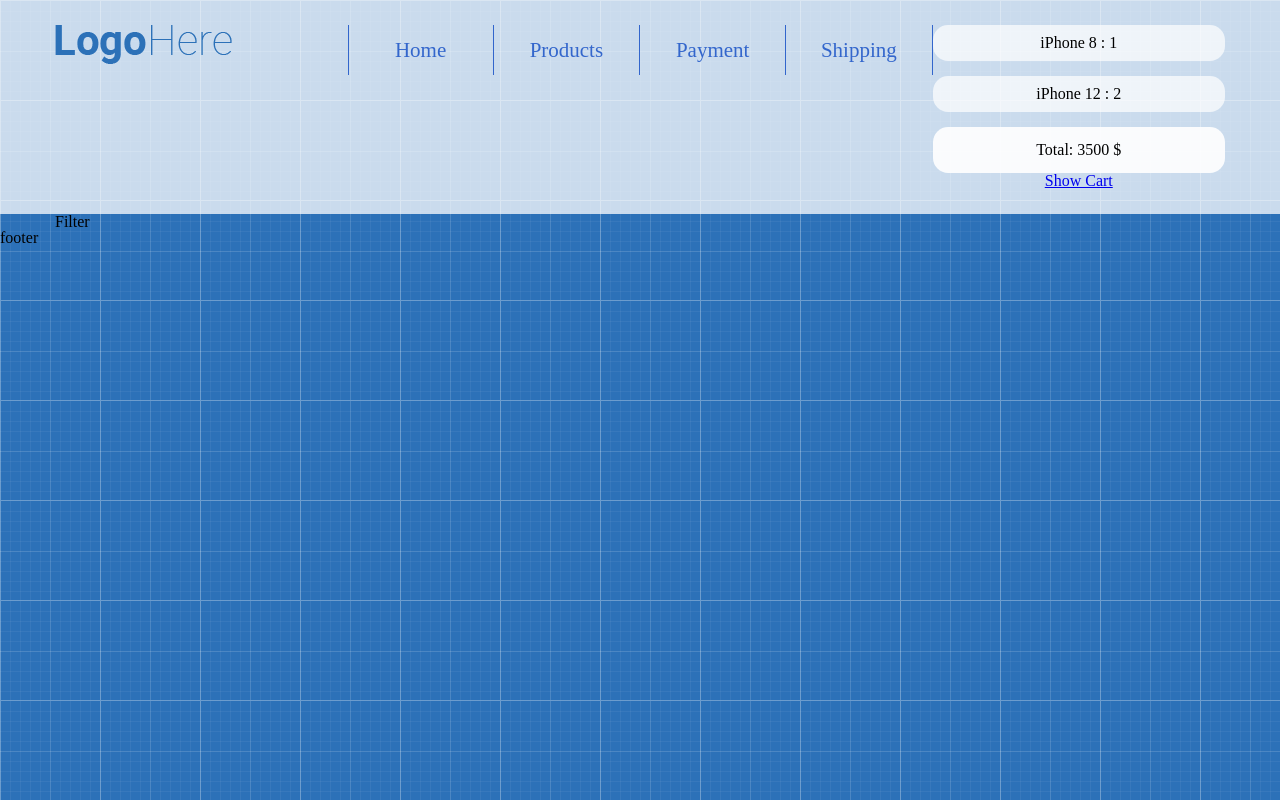
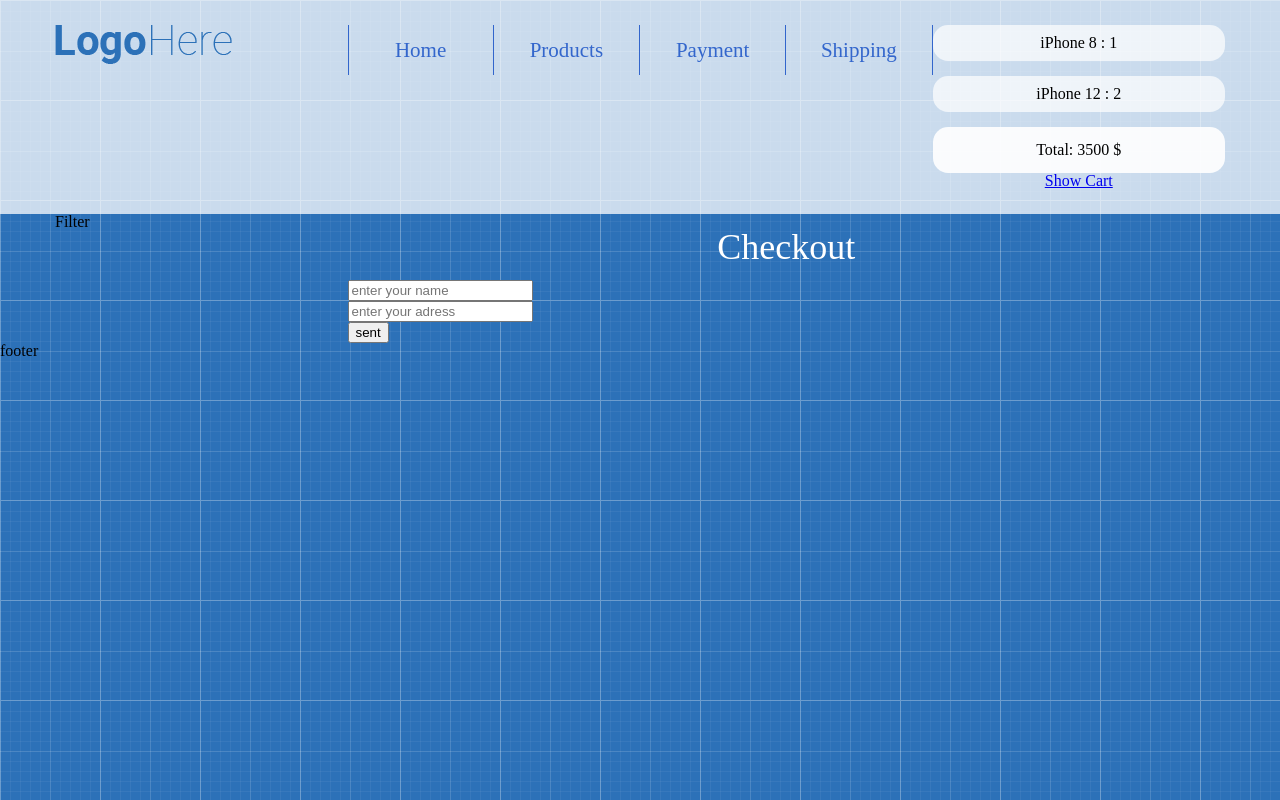
Before and after one commit to MXML11LN/Demo-shop-react, a React (Create React App) app: page /checkout in a window 1280 px wide. Built offline with nearby package versions, Linux system fonts and the light colour scheme.

Commit message:
added theckout page and methods to it

```diff
--- a/src/App/Main/CartPage/CartPage.js
+++ b/src/App/Main/CartPage/CartPage.js
@@ -1,4 +1,5 @@
 import React from "react"
+import { Link } from 'react-router-dom'
 import CartTotal from "../../../Components/Cart/CartTotal"
 import CartProductList from "../../../Components/Cart/CartProductList"
 import CartProductListItemExtended from "../../../Components/Cart/CartProductLicstItemExtended"
@@ -21,6 +22,7 @@ const CartPage = ({
             <CartTotal
                 productsInCart={productsInCart}
             />
+            <Link to="/checkout">Proceed to Checkout</Link>
         </>
     )
 }
--- /dev/null
+++ b/src/App/Main/ChekoutPage/CheckoutPage.js
@@ -0,0 +1,78 @@
+import React, {Component} from "react"
+import axios from "axios"
+
+class CheckoutPage extends Component{
+
+    state = {
+        name:"",
+        adress:"",
+        isOrderSand:false,
+    }
+
+    orderName = (e) => {
+        this.setState({
+            name:e.target.value,
+        })
+    }
+
+    orderAdress = (e) => {
+        this.setState({
+            adress:e.target.value,
+        })
+    }
+
+    sendForm = (e) =>{
+        e.preventDefault();
+        axios.post("https://my-json-server.typicode.com/kznkv-skillup/server/posts",
+        {
+            name:this.state.name,
+            adress:this.state.adress,
+        })
+        .then(res => res.data)
+        .then(({name,adress}) => this.setState({name:name,adress,isOrderSand:true}))
+    }
+    renderForm = () =>{
+        return(
+            <form onSubmit={this.sendForm}>
+                <div>
+                    <input
+                        type="text"
+                        placeholder="enter your name"
+                        value={this.state.name}
+                        onChange={this.orderName}
+                    />
+                </div>
+                <div>
+                    <input
+                        type="text"
+                        placeholder="enter your adress"
+                        value={this.state.adress}
+                        onChange={this.orderAdress}
+                    />
+                </div>
+                <button type="submit">sent</button>
+            </form>
+        )
+    }
+
+
+    renderMassage = () =>{
+        return(
+            <div>
+                Dear {this.state.name}, thanks for your order!
+                <p>Adress: {this.state.adress}</p>
+            </div>
+        )
+    }
+
+    render(){
+        return(
+            <>
+            <h1 className="page-title">Checkout</h1>
+            {this.state.isOrderSand !== true ? this.renderForm() : this.renderMassage()}
+            </>
+        )
+    }
+}
+
+export default CheckoutPage
--- a/src/App/Main/Main.js
+++ b/src/App/Main/Main.js
@@ -5,6 +5,7 @@ import ShippingPage from "./ShippingPage/ShippingPage"
 import PaymentPage from "./PaymentPage/PaymentPage"
 import ProductList from "./Products/ProductList"
 import { Testimonials } from "../../Components/Testimonials/Testimonials"
+import CheckoutPage from "./ChekoutPage/CheckoutPage"
 
 const Main = ({
 	addProductToCart,
@@ -31,6 +32,7 @@ const Main = ({
 						<Route path="/shipping" exact component={ShippingPage}/>
 						<Route path="/payment" exact component={PaymentPage}/>
 						<Route path="/"  exact component={Testimonials}/>
+						<Route path="/checkout" exact component={CheckoutPage}/>
 					</div>
 				</div>
 			</div>
```
